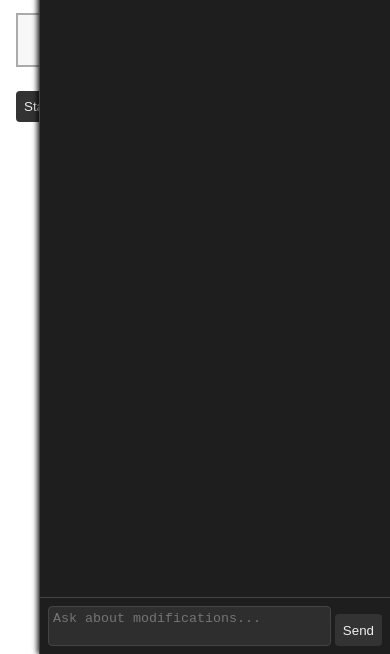
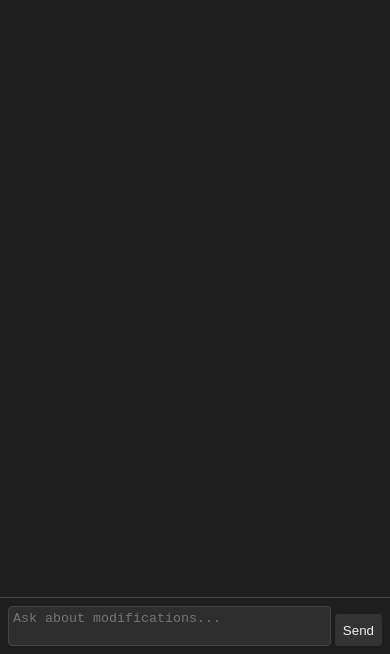
Before and after one commit to richarddun/Llogos, a browser extension: page docs/playground.html in a window 390 px wide. Both pictures are taken after a click on the button "Open Chat". Shown: the part 190-844 px from the top of the page. Drawn offline with Linux system fonts and the light colour scheme.

Commit message:
Make playground UI responsive for mobile

```diff
--- a/docs/style.css
+++ b/docs/style.css
@@ -129,3 +129,26 @@ button:hover {
 #llogos-chat-send:hover {
   background-color: #444;
 }
+
+/* Mobile tweaks */
+@media (max-width: 600px) {
+  .playground-container {
+    flex-direction: column;
+  }
+  .actions {
+    flex-direction: column;
+    gap: 0.5rem;
+  }
+  .actions button {
+    width: 100%;
+  }
+  #llogos-chat-sidebar {
+    width: 100%;
+    max-width: none;
+  }
+  .llogos-response {
+    left: 10px;
+    right: 10px;
+    max-width: none;
+  }
+}
```
